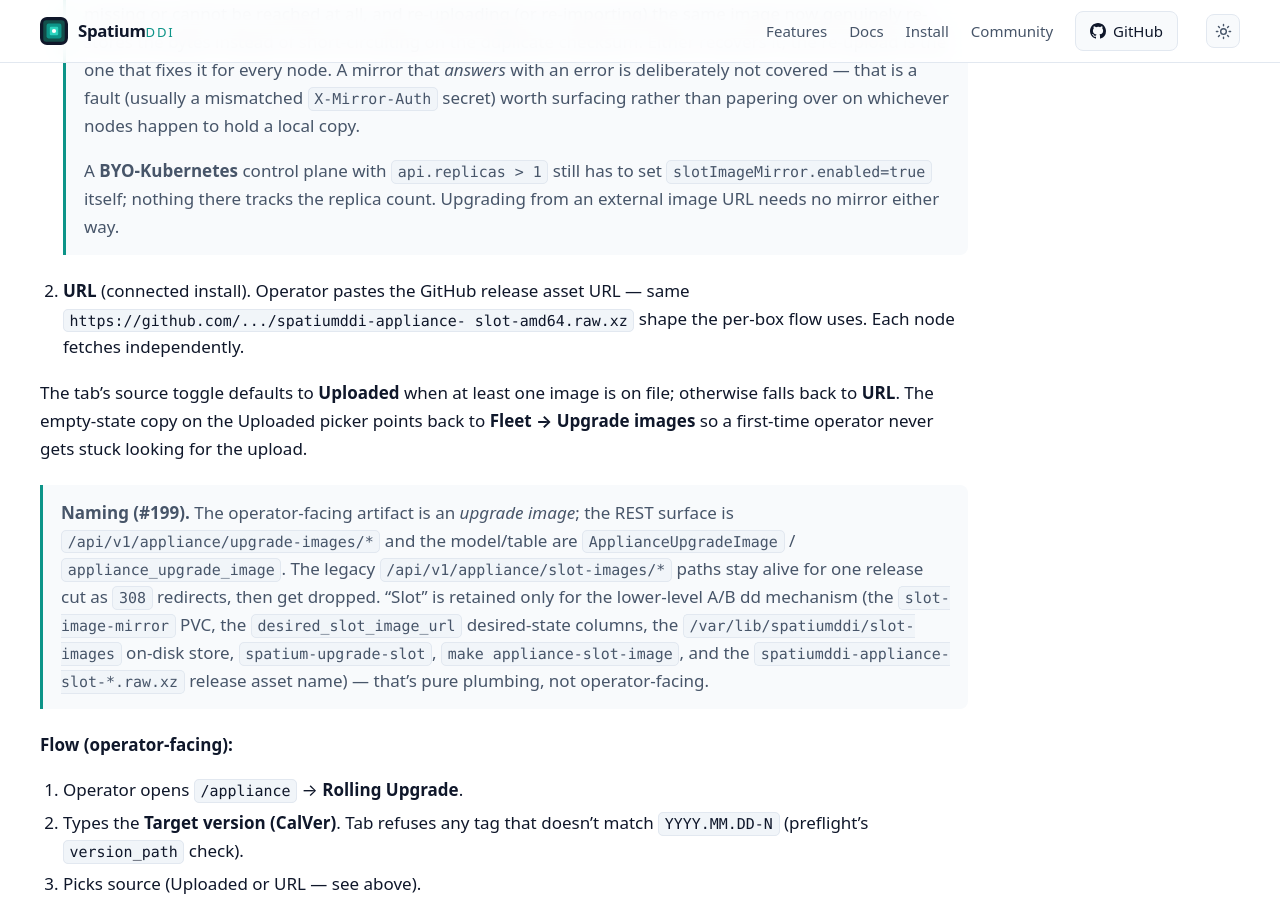
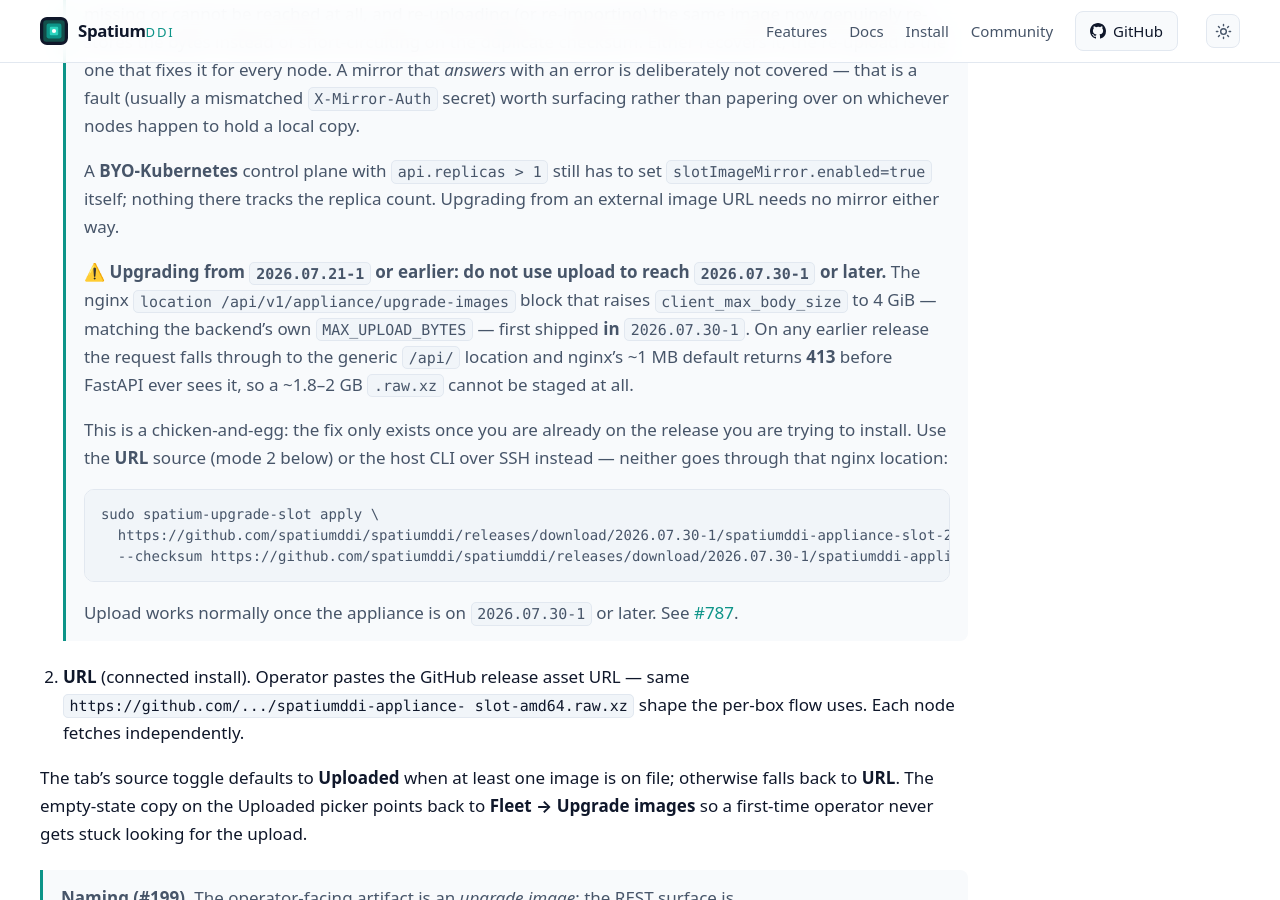
Before and after one commit to spatiumddi/spatiumddi, a Jekyll site: the page built from docs/deployment/APPLIANCE.md, in a window 1280 px wide and 900 px high, scrolled down 35782 px. Built offline with Jekyll 4.4.1, drawn with Linux system fonts in a browser that asks for light colours; our own code applies the rules of GitHub Pages for plain Markdown files.

Commit message:
docs(appliance): warn that image upload 413s when upgrading from <=2026.07.21-1 (#787) (#801)
* docs(appliance): warn that image upload 413s when upgrading from <=2026.07.21-1

Closes the last unfinished item on #787. The nginx
``location /api/v1/appliance/upgrade-images`` block that raises
``client_max_body_size`` to 4 GiB — matching the backend's own
``MAX_UPLOAD_BYTES`` — first shipped IN 2026.07.30-1. Verified against the
tags: 2026.07.11-1 and 2026.07.21-1 have no size override on that location,
so the request falls through to the generic ``/api/`` location and nginx's
~1 MB default 413s a ~1.8-2 GB .raw.xz before FastAPI ever sees it.

That makes it a chicken-and-egg — the fix only exists once you are already
on the release you are trying to install — which is exactly why the field
report worked around it over SSH. No code change is possible for installs
already in the field, so the recovery path belongs in the docs: use the URL
source or the host CLI, neither of which crosses that nginx location.

Placed inside the "Uploaded / imported image" source mode, since that is the
only affected path, with the literal host command including its --checksum
sidecar. Render-verified through the pinned Jekyll image: the nested
blockquote and its fenced code block survive kramdown inside the list item.

* Potential fix for pull request finding

Co-authored-by: Copilot Autofix powered by AI <175728472+Copilot@users.noreply.github.com>

---------

Co-authored-by: Copilot Autofix powered by AI <175728472+Copilot@users.noreply.github.com>

````diff
--- a/docs/deployment/APPLIANCE.md
+++ b/docs/deployment/APPLIANCE.md
@@ -1248,6 +1248,28 @@ control-plane cluster itself, not the registered agent fleet.
    > set `slotImageMirror.enabled=true` itself; nothing there tracks the
    > replica count. Upgrading from an external image URL needs no mirror
    > either way.
+   >
+  > ⚠️ **Upgrading from `2026.07.21-1` or earlier: do not use upload to reach
+  > `2026.07.30-1` or later.** The nginx `location /api/v1/appliance/upgrade-images`
+   > block that raises `client_max_body_size` to 4 GiB — matching the
+   > backend's own `MAX_UPLOAD_BYTES` — first shipped **in** `2026.07.30-1`.
+   > On any earlier release the request falls through to the generic
+   > `/api/` location and nginx's ~1 MB default returns **413** before
+   > FastAPI ever sees it, so a ~1.8–2 GB `.raw.xz` cannot be staged at all.
+   >
+   > This is a chicken-and-egg: the fix only exists once you are already on
+   > the release you are trying to install. Use the **URL** source (mode 2
+   > below) or the host CLI over SSH instead — neither goes through that
+   > nginx location:
+   >
+   > ```bash
+   > sudo spatium-upgrade-slot apply \
+   >   https://github.com/spatiumddi/spatiumddi/releases/download/2026.07.30-1/spatiumddi-appliance-slot-2026.07.30-1-amd64.raw.xz \
+   >   --checksum https://github.com/spatiumddi/spatiumddi/releases/download/2026.07.30-1/spatiumddi-appliance-slot-2026.07.30-1-amd64.sha256
+   > ```
+   >
+   > Upload works normally once the appliance is on `2026.07.30-1` or
+   > later. See [#787](https://github.com/spatiumddi/spatiumddi/issues/787).
 2. **URL** (connected install). Operator pastes the GitHub release
    asset URL — same `https://github.com/.../spatiumddi-appliance-
    slot-amd64.raw.xz` shape the per-box flow uses. Each node fetches
````
